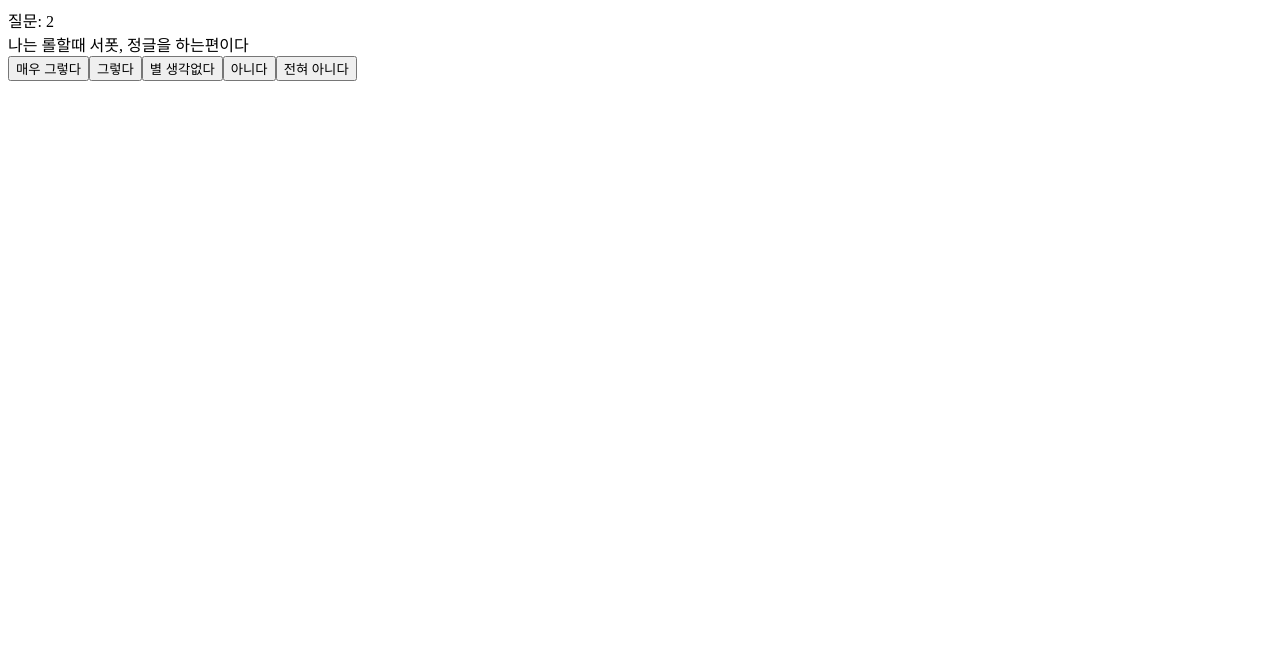
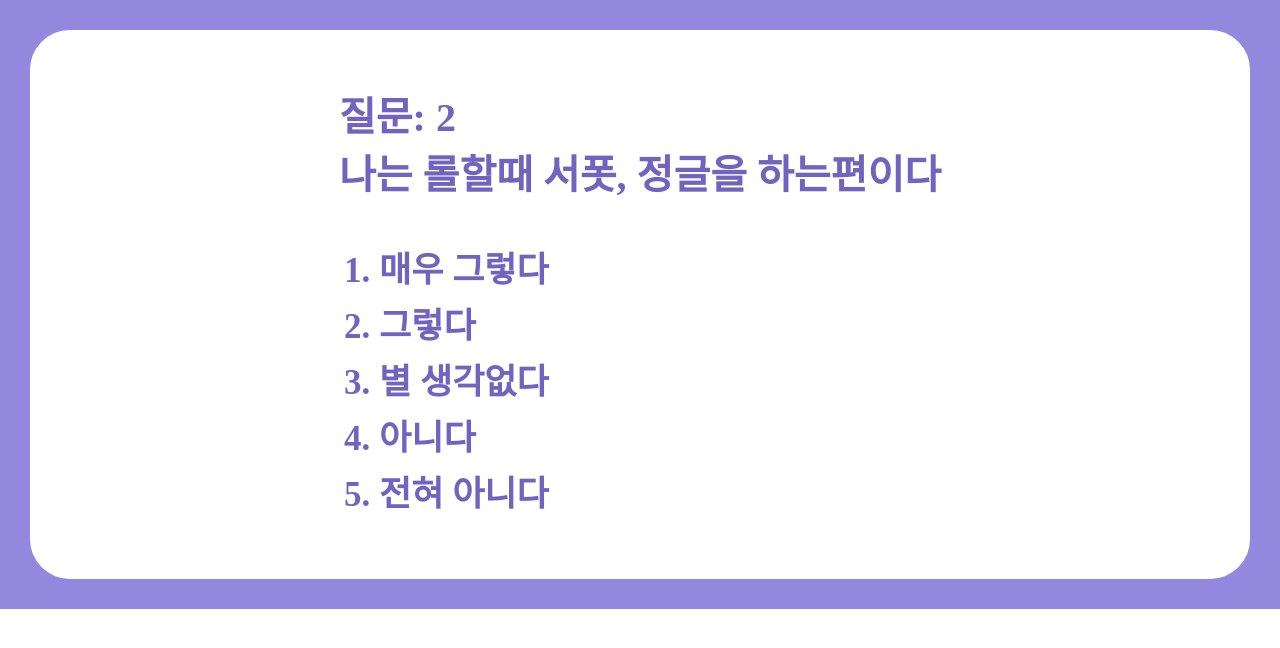
Before and after one commit to HeonSeok98/mbti, a React (Create React App) app: page /test/2 in a window 1280 px wide. Shown: the top 648 px of the page. Built offline with nearby package versions, Linux system fonts and the light colour scheme.

Commit message:
[Add]: cs추가

```diff
--- a/src/components/StartButton.js
+++ b/src/components/StartButton.js
@@ -1,10 +1,10 @@
 import { Link } from 'react-router-dom';
-
+import '../styles/StartButton.css';
 
 const StartButton = () => {
 
    return (
-    <Link to="/test/1">검사하러 가기</Link>
+    <Link to="/test/1" className='btn'>검사하러 가기</Link>
   );
 }
 
--- a/src/components/TestCard.js
+++ b/src/components/TestCard.js
@@ -1,68 +1,72 @@
 import { useState, useEffect } from 'react';
 import { Link, withRouter } from 'react-router-dom';
 import questions from '../contents/question';
+import '../styles/TestCard.css'
 
 
 const TestCard = ({ match }) => {
 
   const [curTest, setCurTest] = useState({});
-  const [id, setId] = useState(0);
 
   useEffect(()=>{
     const num = parseInt(match.params.id);
 
     if(questions){
       setCurTest(questions[num-1]);
-      setId(num+1);
     }
 
   }, [match]);
 
 
   const answer1 = () => {
-    questions[match.params.id-1].answer = 1;
+    questions[curTest.id-1].answer = 1;
   };
 
   const answer2 = () => {
-    questions[match.params.id-1].answer = 2;
+    questions[curTest.id-1].answer = 2;
   };
 
   const answer3 = () => {
-    questions[match.params.id-1].answer = 3;
+    questions[curTest.id-1].answer = 3;
   };
 
   const answer4 = () => {
-    questions[match.params.id-1].answer = 4;
+    questions[curTest.id-1].answer = 4;
   };
 
   const answer5 = () => {
-    questions[match.params.id-1].answer = 5;
+    questions[curTest.id-1].answer = 5;
   };
 
 
 
   return (
     <div>
-      <div>질문: {match.params.id}</div>
-      <div>{curTest.question}</div>
-      {match.params.id < 16 &&
-        <Link to={`/test/${id}`}>
-          <button onClick={() => answer1()}>매우 그렇다</button>
-          <button onClick={() => answer2()}>그렇다</button>
-          <button onClick={() => answer3()}>별 생각없다</button>
-          <button onClick={() => answer4()}>아니다</button>
-          <button onClick={() => answer5()}>전혀 아니다</button>
+      <div className='question'>
+        <div>질문: {curTest.id}</div>
+        <div>{curTest.question}</div>
+      </div>
+      {curTest.id < 16 ? (
+        <Link to={`/test/${curTest.id+1}`} className='link'>
+          <ol>
+            <li onClick={() => answer1()}>매우 그렇다</li>
+            <li onClick={() => answer2()}>그렇다</li>
+            <li onClick={() => answer3()}>별 생각없다</li>
+            <li onClick={() => answer4()}>아니다</li>
+            <li onClick={() => answer5()}>전혀 아니다</li>
+          </ol>
         </Link>
-      }
-      {match.params.id == 16 &&
-        <Link to={`/end`}>
-          <button onClick={() => answer1()}>매우 그렇다</button>
-          <button onClick={() => answer2()}>그렇다</button>
-          <button onClick={() => answer3()}>별 생각없다</button>
-          <button onClick={() => answer4()}>아니다</button>
-          <button onClick={() => answer5()}>전혀 아니다</button>
+      ) : (
+        <Link to={`/end`} className='link'>
+          <ol>
+            <li onClick={() => answer1()}>매우 그렇다</li>
+            <li onClick={() => answer2()}>그렇다</li>
+            <li onClick={() => answer3()}>별 생각없다</li>
+            <li onClick={() => answer4()}>아니다</li>
+            <li onClick={() => answer5()}>전혀 아니다</li>
+          </ol>
         </Link>
-      }
+      )}
     </div>
   );
 }
--- a/src/components/Title.js
+++ b/src/components/Title.js
@@ -1,9 +1,10 @@
+import '../styles/Title.css';
 
 
 const Title = () => {
 
     return (
-      <div>당신의 MBTI를 알아볼까요?</div>
+      <div className='title'>당신의 MBTI를 알아볼까요?</div>
     );
   }
 
--- a/src/pages/End.js
+++ b/src/pages/End.js
@@ -1,10 +1,13 @@
 import ResultCard from '../components/ResultCard';
+import '../styles/golbal.css';
 
 
 const End = () => {
 
   return (
-    <ResultCard></ResultCard>
+    <div className='container'>
+      <ResultCard></ResultCard>
+    </div>
   );
 }
 
--- a/src/pages/Start.js
+++ b/src/pages/Start.js
@@ -1,12 +1,14 @@
 import Title from '../components/Title';
 import StartButton from '../components/StartButton';
+import '../styles/golbal.css';
+
 
 const Start = () => {
 
   return (
-    <div>
-        <Title></Title>
-        <StartButton></StartButton>
+    <div className='container'>
+      <Title></Title>
+      <StartButton></StartButton>
     </div>
   );
 }
--- a/src/pages/Test.js
+++ b/src/pages/Test.js
@@ -1,14 +1,13 @@
-import { useState, useEffect } from "react";
 import TestCard from '../components/TestCard';
-
+import '../styles/golbal.css';
 
 
 const Test = ({ match }) => {
 
 
   return (
-    <div>
-        <TestCard match={match}></TestCard>
+    <div className='container'>
+      <TestCard match={match}></TestCard>
     </div>
   );
 }
--- a/src/styles/start.css
+++ b/src/styles/StartButton.css
@@ -1,10 +1,3 @@
-
-.title{
-    padding-top: 130px;
-    text-align: center;
-    height: 200px;
-    font-size: 50px;
-}
 
 .btn{
     color: white;
@@ -12,10 +5,12 @@
     text-decoration-line: none;
     border-radius: 50%;
     display: block;
-    width: 500px;
+    width: 450px;
     height: 100px;
     text-align: center;
     padding-top: 40px;
+    font-size: 40px;
+    font-weight: 900;
 }
 
 .btn:hover{
--- /dev/null
+++ b/src/styles/TestCard.css
@@ -0,0 +1,18 @@
+
+.question {
+    font-size: 40px;
+    margin: 5px;
+}
+
+.link {
+    text-decoration-line: none;
+}
+
+li {
+    margin: 5px;
+    font-size: 35px;
+}
+
+li:hover {
+    color: #321eb3;
+}
--- /dev/null
+++ b/src/styles/Title.css
@@ -0,0 +1,6 @@
+
+.title{
+  padding-top: 80px;
+  height: 180px;
+  font-size: 50px;
+}
```
Also changed, not shown: src/styles/test.css (deleted, +0 -14 lines), src/styles/ResultCard.css (added), src/styles/end.css (deleted).
